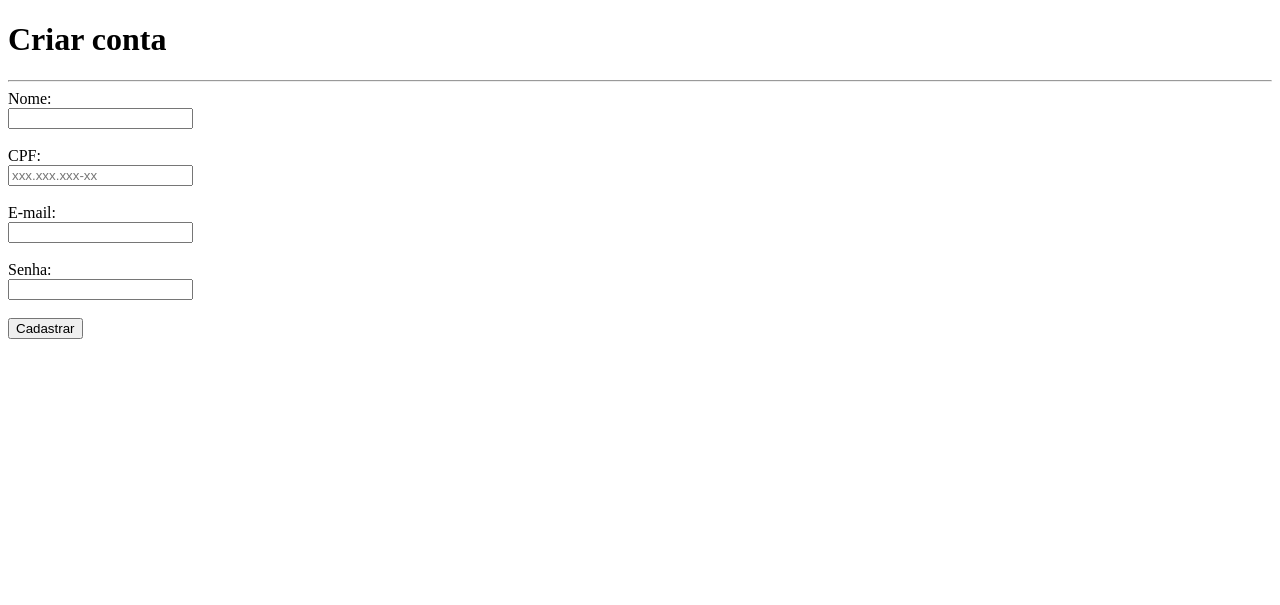
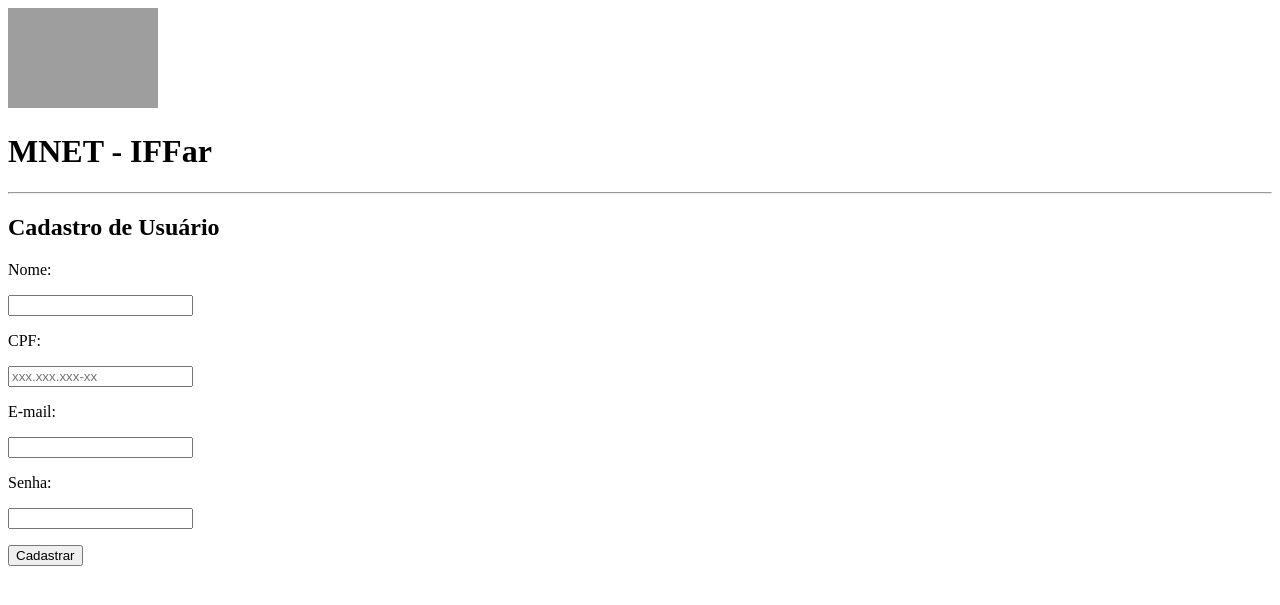
Before and after one commit to giuliamoccelin/tcc_inventario, a PHP site: page /cadastro.php in a window 1280 px wide. Shown: the top 605 px of the page. Run offline with PHP 8.4, Linux system fonts and the light colour scheme; grey boxes are pictures that could not be loaded.

Commit message:
Alteração do cadastro.php
Alterei para as divs do css

```diff
--- a/cadastro.php
+++ b/cadastro.php
@@ -1,6 +1,6 @@
 <?php
 $msg = "";
-require_once 'connect.php';
+include 'connect.php';
 
 if ($_POST) {
 
@@ -15,17 +15,16 @@ if ($_POST) {
     $resultado = mysqli_query($conexao, $verificar);
 
     if (mysqli_num_rows($resultado) == 0) {
+        $sql = "INSERT INTO usuario (email, senha, nome, cpf) values ('$email', '$hash', '$nome', '$cpf')";
+        mysqli_query($conexao, $sql);
         if (mysqli_affected_rows($conexao) > 0) {
-            header("location:index.php"); //voltar para pág. index.php
+            header("location:index.php");
         } else {
             $msg = "<h3> Falha ao cadastrar. </h3>";
         }
     } else {
         $msg = "<h3> CPF ou e-mail já cadastrados. </h3>";
     }
-
-    $sql = "INSERT INTO usuario (email, senha, nome, cpf) values ('$email', '$hash', '$nome', '$cpf')";
-    mysqli_query($conexao, $sql);
 }
 ?>
 <!DOCTYPE html>
@@ -37,21 +36,43 @@ if ($_POST) {
 </head>
 
 <body>
-    <h1> Criar conta</h1>
+    <link rel="stylesheet" type="text/css" href="style.css">
+
+    <div class="MNET-logo">
+        <img src="2MNET-logo.png" name="MNET Logo" width="150" height="100">
+        <h1> MNET - IFFar </h1>
+    </div>
     <hr>
     <form action="cadastro.php" method="post" required>
-        Nome: <br>
-        <input type="text" name="nome" required><br><br>
-        CPF: <br>
-        <input type="text" placeholder="xxx.xxx.xxx-xx" name="cpf" required><br><br>
-        E-mail: <br>
-        <input type="email" name="email" required><br><br>
-        Senha: <br>
-        <input type="password" name="senha" required><br><br>
+        <div class="fundo-perfil">
 
-        <input type="submit" value="Cadastrar"><br>
+            <div class="card-perfil">
+                <div class="titulo">
+                    <h2>Cadastro de Usuário</h2>
+                </div>
+                <div class="info">
+                    <?php echo "<p><b>$msg</b></p>"; ?>
+                </div>
+                <div class="grupo">
+                    Nome: <br>
+                    <p><input type="text" name="nome" required></p>
+                </div>
+                <div class="grupo">
+                    CPF: <br>
+                    <p><input type="text" placeholder="xxx.xxx.xxx-xx" name="cpf" required></p>
+                </div>
+                <div class="grupo">
+                    E-mail: <br>
+                    <p><input type="email" name="email" required></p>
+                </div>
+                <div class="grupo">
+                    Senha: <br>
+                    <p><input type="password" name="senha" required></p>
+                </div>
+                <button class="btn-salvar" type="submit">Cadastrar</button><br>
 
-        <?php echo $msg; ?>
+            </div>
+        </div>
     </form>
 
 </body>
```
